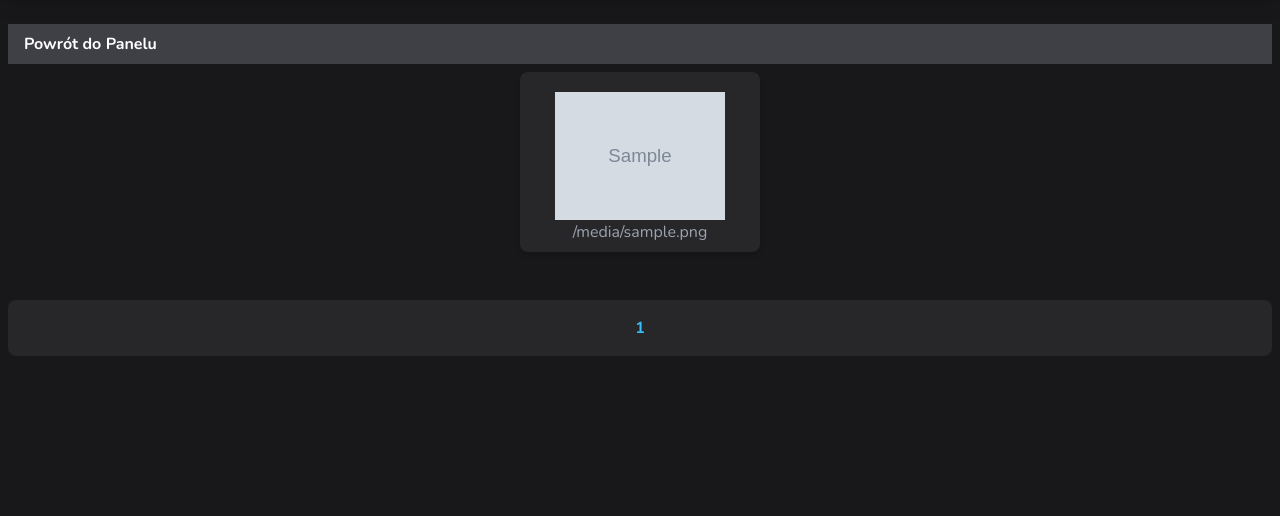
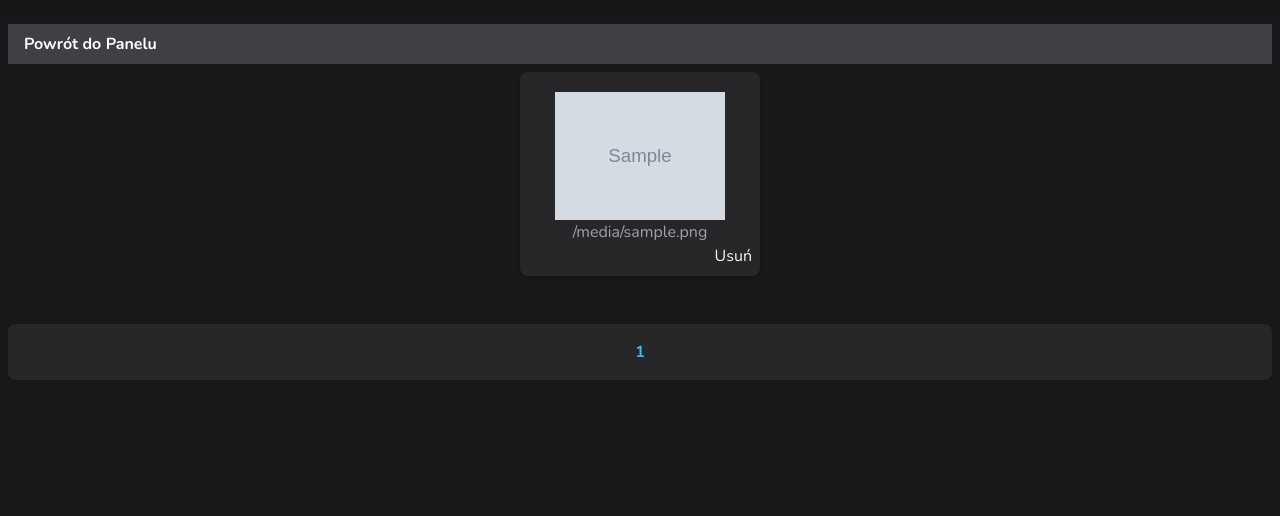
Before and after one commit to mzylka/Realni-Stratedzy, a Flask app: template app/templates/control_panel/gallery.html in a window 1280 px wide. Shown: the part 78-594 px from the top of the page. Run offline with Flask 3, Linux system fonts and the light colour scheme; the template is opened without the code that fills it: most values are stand-ins (such as "Sample title", 1, 10 or a date in 2020); grey boxes marked "Sample" are stand-in pictures; some libraries are stand-ins or nearby versions.

Commit message:
added functionality to delete images

```diff
--- a/app/control_panel/views.py
+++ b/app/control_panel/views.py
@@ -527,4 +527,4 @@ def gallery(foldername):
 def delete_image(type, filename):
     delete_img(filename, type=type)
     flash("Obrazek został usunięty!")
-    return redirect(url_for('.gallery', foldername=type + "s"))
+    return redirect(url_for('.gallery', foldername=type))
--- a/app/helpers.py
+++ b/app/helpers.py
@@ -15,9 +15,9 @@ def upload_img(file, prefix, type='thumbnail'):
             return False
 
 
-def delete_img(filename, type='thumbnail'):
-    if os.path.exists(os.path.join(app.config['UPLOAD_FOLDER_ABS'], f'{type}s', filename)):
-        os.remove(os.path.join(app.config['UPLOAD_FOLDER_ABS'], f'{type}s', filename))
+def delete_img(filename, type='thumbnails'):
+    if os.path.exists(os.path.join(app.config['UPLOAD_FOLDER_ABS'], f'{type}', filename)):
+        os.remove(os.path.join(app.config['UPLOAD_FOLDER_ABS'], f'{type}', filename))
         return True
     else:
         return False
--- a/app/templates/control_panel/gallery.html
+++ b/app/templates/control_panel/gallery.html
@@ -8,12 +8,15 @@
     <div class="images__block flex flex-wrap">
         {% for image in images %}
         <div class="image overflow-hidden p-2 mb-6 mx-auto max-w-full">
-            <div class="bg-zinc-800 block w-60 h-full p-1 lg:p-2 rounded-lg shadow-md hover:ring-2 ring-red-600 hover:text-sky-400 transition">
+            <div class="bg-zinc-800 block w-60 h-full p-1 lg:p-2 rounded-lg shadow-md">
                 <div class="image__thumb_block mt-3">
                     <img class="h-32 mx-auto" src="{{ url_for('uploaded_files', folder=foldername, filename=image) }}" alt="{{ image }}">
                 </div>
-                <div class="community__desc_block text-center">
+                <div class="image__desc_block text-center">
                     <span class="text-gray-400">{{ image }}</span>
+                </div>
+                <div class="image__actions_block text-right">
+                    <a href="{{ url_for('.delete_image', type=foldername, filename=image) }}" class="hover:text-sky-400 transition" onclick="return confirm('Czy jesteś pewien, że chcesz to usunąć');">Usuń</a>
                 </div>
             </div>
         </div>
```
Also changed, not shown: app/static/dist/style.css.
